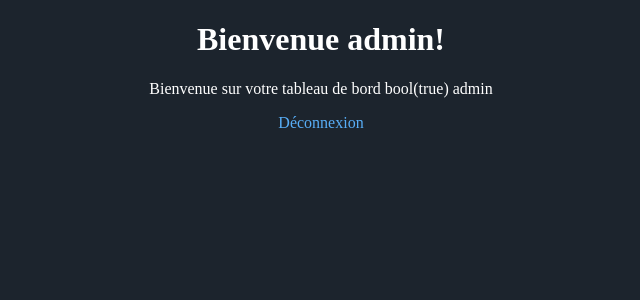
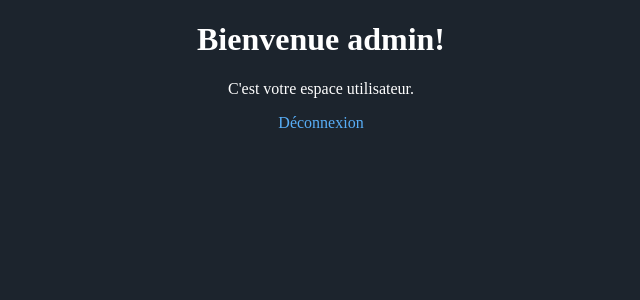
Before and after one commit to DigiWebsolutions24/ptit_bonheur, a PHP site: page / in a window 1280 px wide. Shown: the top 300 px of the page, without its empty margins (319-959 px from the left). Run offline with PHP 8.4, Linux system fonts and the light colour scheme; a user stored in the database is signed in.

Commit message:
remplacement h

```diff
--- a/admin/home.php
+++ b/admin/home.php
@@ -16,9 +16,9 @@
     <div class="sucess">
     <h1>Bienvenue <?php echo $_SESSION['username']; ?>!</h1>
     <p>C'est votre espace admin.</p>
-    <a href="add_user.php">Add user</a> |
-    <a href="#">Update user</a> |
-    <a href="#">Delete user</a> |
+    <a href="add_user.php">Ajouter un enfant</a> |
+    <a href="#">Modifier un enfant</a> |
+    <a href="#">Supprimer un enfant</a> |
     <a href="../logout.php">Déconnexion</a>
     </ul>
     </div>
--- a/index.php
+++ b/index.php
@@ -2,7 +2,7 @@
   // Initialiser la session
   session_start();
   // Vérifiez si l'utilisateur est connecté, sinon redirigez-le vers la page de connexion
-	if(!isset($_SESSION["username"]) && !isset($_SESSION["role"])){
+  if(!isset($_SESSION["username"])){
     header("Location: login.php");
     exit();
   }
@@ -14,12 +14,8 @@
   </head>
   <body>
     <div class="sucess">
-		<h1>
-			Bienvenue <?php echo $_SESSION['username'];	?>!
-		</h1>
-		<p>Bienvenue sur votre tableau de bord <?php
-		var_dump(isset($_SESSION['role']));
-		echo $_SESSION['role'];?></p>
+    <h1>Bienvenue <?php echo $_SESSION['username']; ?>!</h1>
+    <p>C'est votre espace utilisateur.</p>
     <a href="logout.php">Déconnexion</a>
     </div>
   </body>
--- a/login.php
+++ b/login.php
@@ -34,7 +34,7 @@ if (isset($_POST['username'])){
 
 <form class="box" action="" method="post" name="login">
 <h1 class="box-logo box-title">
-  <a href="https://waytolearnx.com/">La MAM les P'tit Bonheur !</a>
+  La MAM les P'tit Bonheur !
 </h1>
 <h1 class="box-title">Connexion</h1>
 <input type="text" class="box-input" name="username" placeholder="Nom d'utilisateur">
```
Lines whose indentation alone changed are shown as unchanged.
